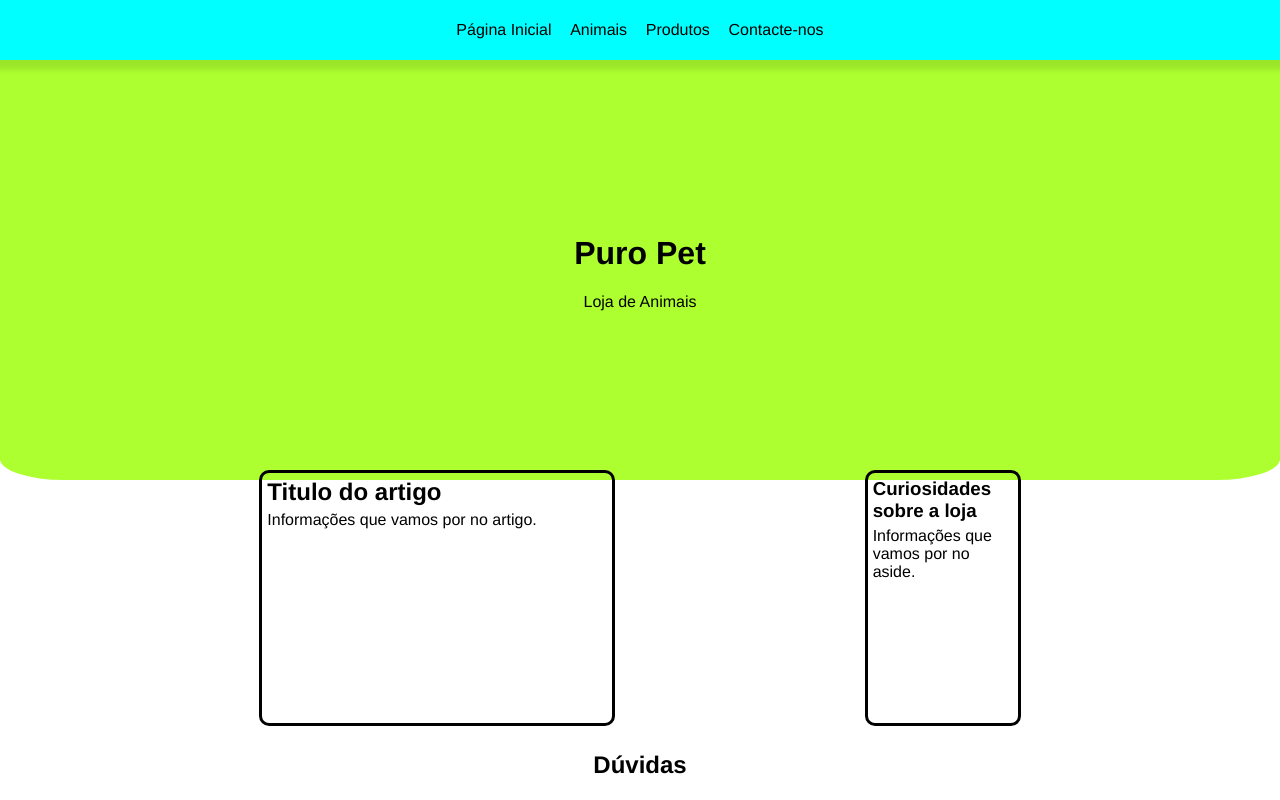
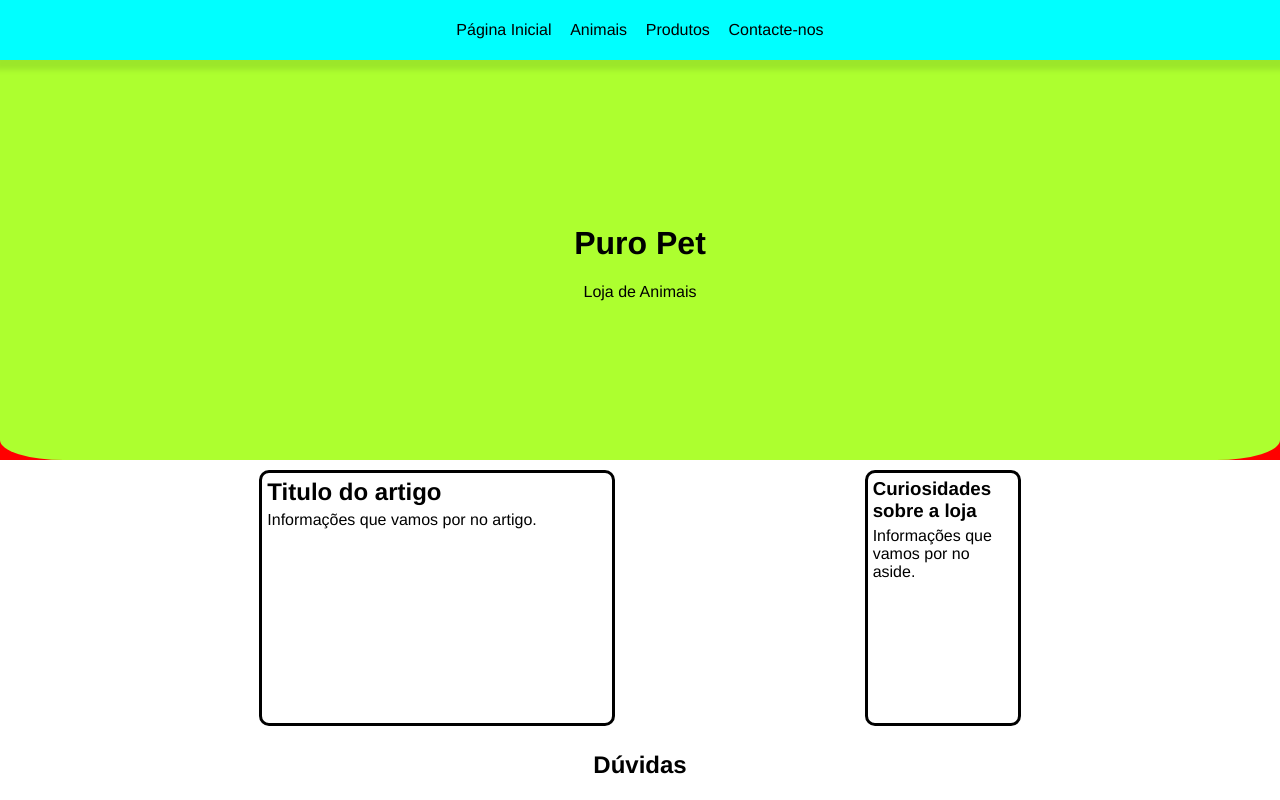
Before and after one commit to matildesqr2005/Programacao_Web, a plain HTML site: page assessment_labs/lab_4/index.html in a window 1280 px wide. Shown: the top 800 px of the page. Drawn offline with Linux system fonts and the light colour scheme.

Commit message:
Fixed header stepping over header element

```diff
--- a/assessment_labs/lab_4/style.css
+++ b/assessment_labs/lab_4/style.css
@@ -16,6 +16,7 @@ html, body{
 }
 /* for debugging */
 header{
+    display: flex;
     width: 100%;
     height: 50%;
     background-color: red;
@@ -61,9 +62,10 @@ nav a{
 
 /* Title and subtitle */
 #header{
+    flex-grow:1; /* So it doesn't step outside of header element */
     align-content: center;
-    width: 100%;
-    height:100%;
+
+    height:auto;
     background-color: greenyellow;
     text-align: center;
 
```
